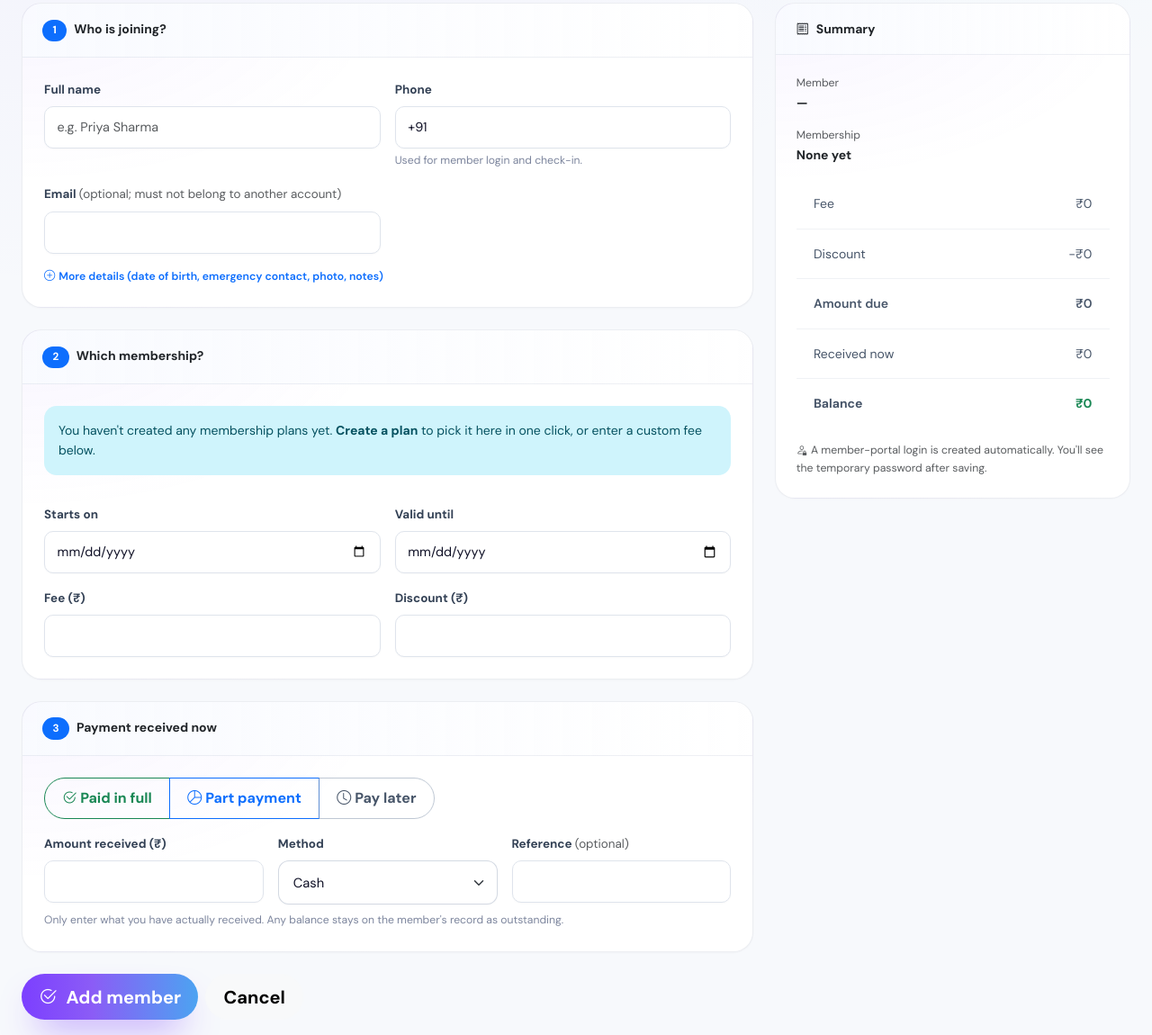
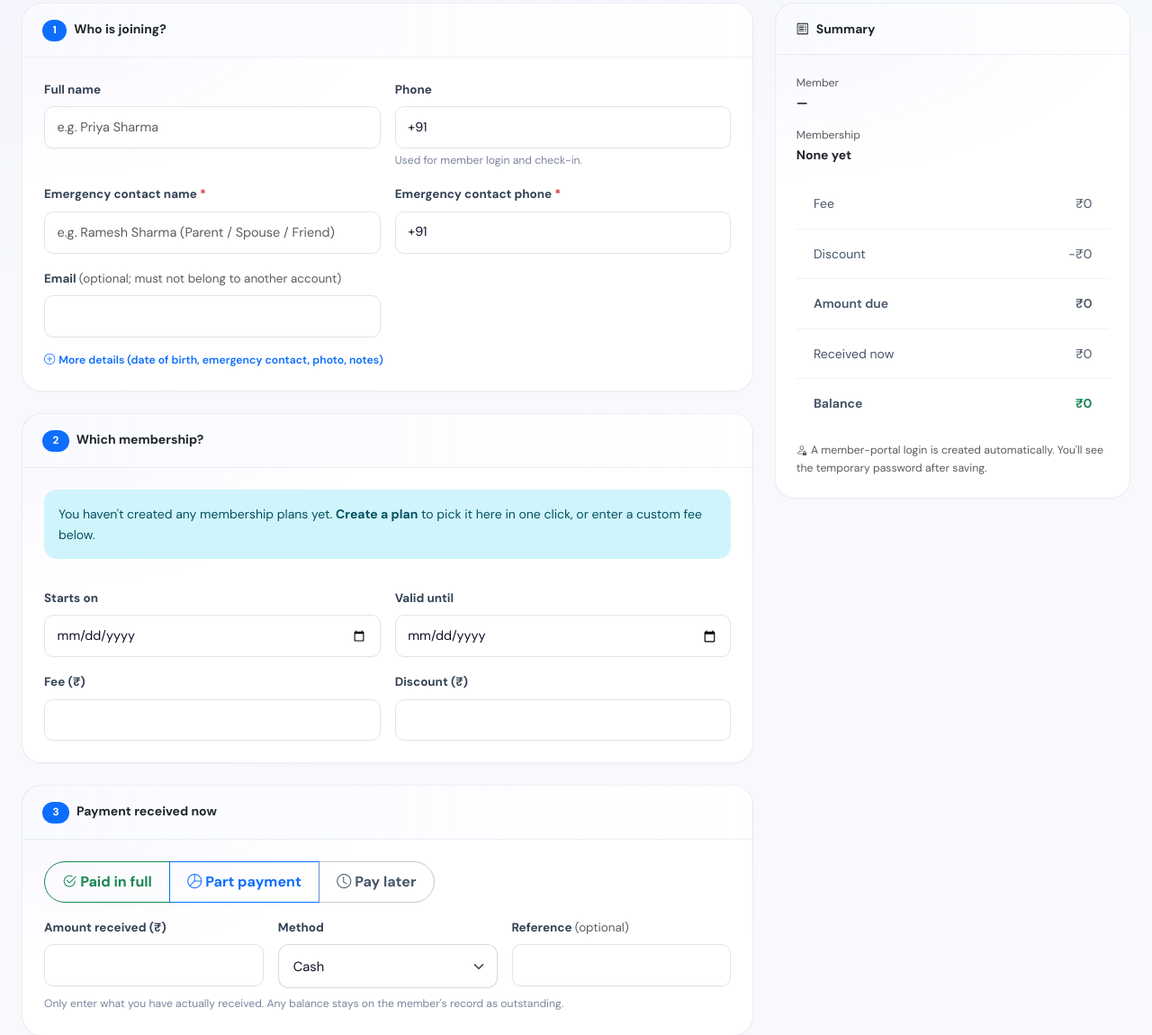
Before and after one commit to satyamsingh-stack/FitKeepV1, a Django app: page /gym/members/add/ in a window 1280 px wide. Shown: the part 302-1452 px from the top of the page at 90% size. Run offline with Django 4.2, Linux system fonts and the light colour scheme; the visitor is signed in with stand-in values (Sample User, id 1); data that the repository does not hold is empty.

Commit message:
two field move to top

```diff
--- a/templates/members/onboard.html
+++ b/templates/members/onboard.html
@@ -33,6 +33,12 @@
                         {{ form.phone }}{% for e in form.phone.errors %}<div class="text-danger small">{{ e }}</div>{% endfor %}
                         <div class="form-text">{{ form.phone.help_text }}</div>
                     </div>
+                     <div class="col-md-6">
+                    <label class="form-label">Emergency contact name <span class="text-danger">*</span></label>{{ form.emergency_contact_name }}{% for e in form.emergency_contact_name.errors %}<div class="text-danger small">{{ e }}</div>{% endfor %}</div>
+
+                     <div class="col-md-6">
+                        <label class="form-label">Emergency contact phone <span class="text-danger">*</span></label>{{ form.emergency_contact }}{% for e in form.emergency_contact.errors %}<div class="text-danger small">{{ e }}</div>{% endfor %}</div>
+
                     <div class="col-md-6">
                         <label class="form-label" for="{{ form.email.id_for_label }}">Email <span class="text-muted fw-normal">(optional; must not belong to another account)</span></label>
                         {{ form.email }}{% for e in form.email.errors %}<div class="text-danger small">{{ e }}</div>{% endfor %}
@@ -46,8 +52,8 @@
                     <div class="row g-3 mt-1">
                         <div class="col-md-6"><label class="form-label">Date of birth</label>{{ form.date_of_birth }}{% for e in form.date_of_birth.errors %}<div class="text-danger small">{{ e }}</div>{% endfor %}</div>
                         <div class="col-md-6"><label class="form-label">Gender</label>{{ form.gender }}</div>
-                        <div class="col-md-6"><label class="form-label">Emergency contact name <span class="text-danger">*</span></label>{{ form.emergency_contact_name }}{% for e in form.emergency_contact_name.errors %}<div class="text-danger small">{{ e }}</div>{% endfor %}</div>
-                        <div class="col-md-6"><label class="form-label">Emergency contact phone <span class="text-danger">*</span></label>{{ form.emergency_contact }}{% for e in form.emergency_contact.errors %}<div class="text-danger small">{{ e }}</div>{% endfor %}</div>
+                        <!-- <div class="col-md-6"><label class="form-label">Emergency contact name <span class="text-danger">*</span></label>{{ form.emergency_contact_name }}{% for e in form.emergency_contact_name.errors %}<div class="text-danger small">{{ e }}</div>{% endfor %}</div>
+                        <div class="col-md-6"><label class="form-label">Emergency contact phone <span class="text-danger">*</span></label>{{ form.emergency_contact }}{% for e in form.emergency_contact.errors %}<div class="text-danger small">{{ e }}</div>{% endfor %}</div> -->
                         <div class="col-12"><label class="form-label">Address</label>{{ form.address }}</div>
                         <div class="col-md-6"><label class="form-label">Photo</label>{{ form.photo }}{% for e in form.photo.errors %}<div class="text-danger small">{{ e }}</div>{% endfor %}</div>
                         <div class="col-md-6"><label class="form-label">Notes</label>{{ form.notes }}</div>
```
Also changed, not shown: static/manifest.webmanifest.
